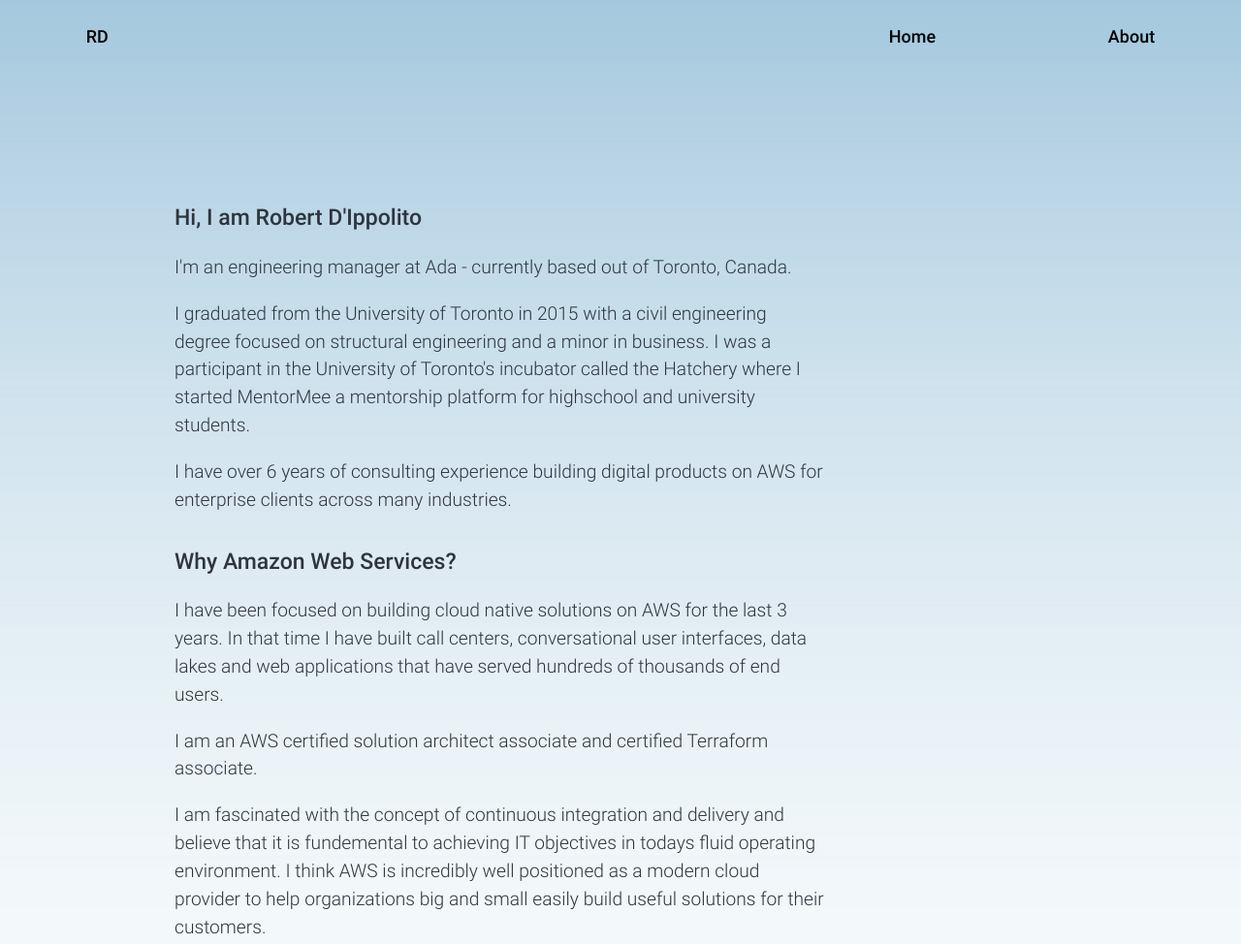
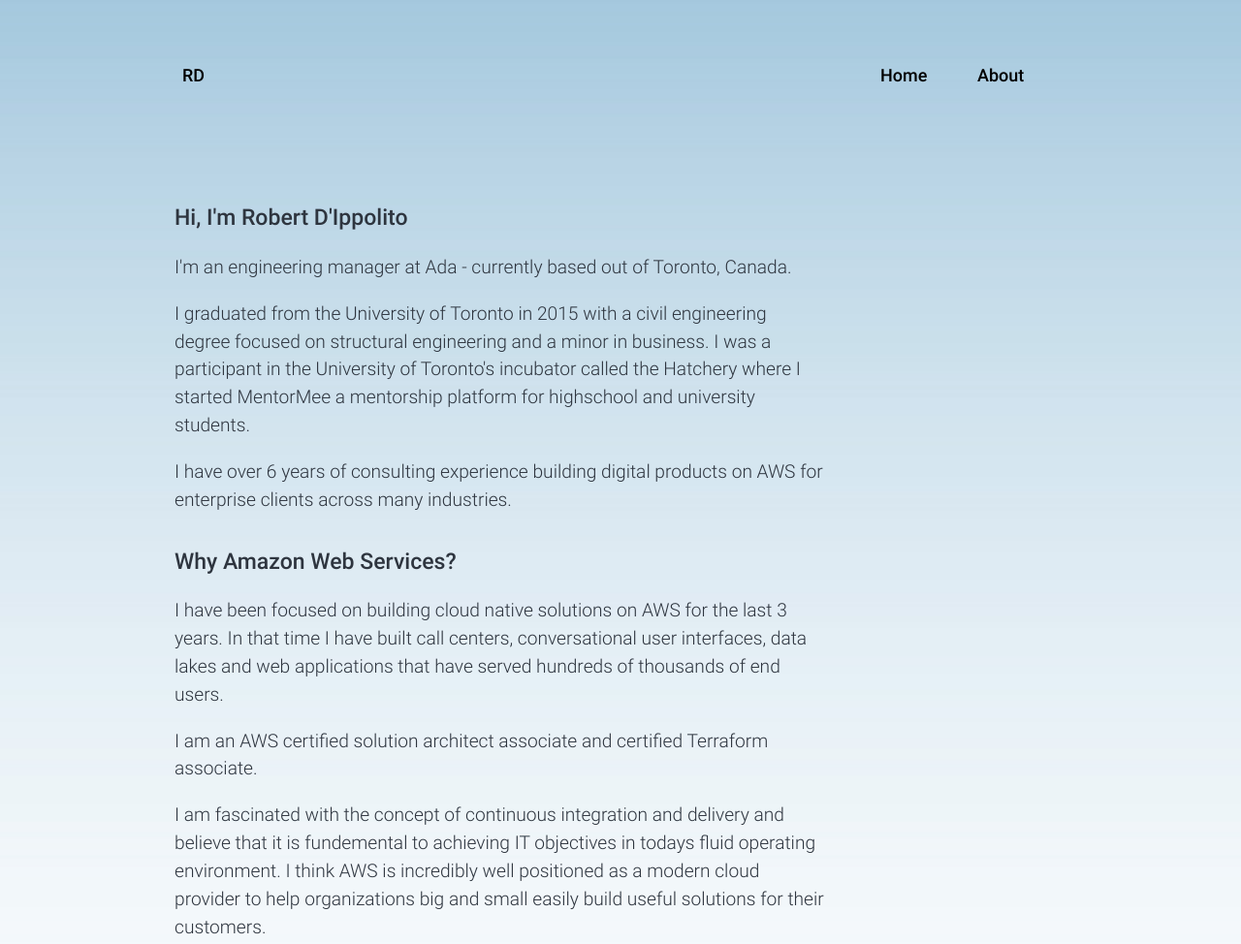
Before and after one commit to robertdippolito/robertdippolito.github.io, a Gatsby site: page /about in a window 1280 px wide. Shown: the top 974 px of the page at 97% size. Built offline with nearby package versions, Linux system fonts and the light colour scheme; Gatsby itself is replaced by a stand-in of ours.

Commit message:
added nav to global-wrapper

```diff
--- a/src/components/layout.js
+++ b/src/components/layout.js
@@ -7,8 +7,8 @@ const Layout = ({ location, title, children }) => {
 
   return (
     <div className="blog-background">
-      <Nav />
       <div className="global-wrapper" data-is-root-path={isRootPath}>
+        <Nav />
         <main>{children}</main>
         <footer className="blog-main-post-footer">
           © {new Date().getFullYear()}, Robert D'Ippolito
--- a/src/pages/about.js
+++ b/src/pages/about.js
@@ -9,7 +9,7 @@ const About = () => {
     <Layout location="/about" title="about">
       <div className="about-container">
         <div className="about-main-section-a">
-          <div className="about-title">Hi, I am Robert D'Ippolito</div>
+          <div className="about-title">Hi, I'm Robert D'Ippolito</div>
           <div className="about-body">
             I'm an engineering manager at Ada - currently based out of Toronto,
             Canada.
--- a/src/style/bio.css
+++ b/src/style/bio.css
@@ -8,6 +8,7 @@
 .bio-main-container {
     padding-top: var(--spacing-12);
     height: 40vh;
+    margin-top: 4em;
 }
 .bio-grid-container {
     display: grid;
--- a/src/style/blog-post.css
+++ b/src/style/blog-post.css
@@ -1,6 +1,7 @@
 @import url("../style.css");
 
 .blog-post-detail-title {
+    margin-top: 4em;
     font-family: Roboto-Medium;
     font-size: var(--fontSize-6);
 }
--- a/src/style/nav.css
+++ b/src/style/nav.css
@@ -36,15 +36,15 @@
     grid-area: navLeft;
     grid-template-columns: repeat(3, 1fr);
     grid-template-areas:
-    "logo empty empty";
+    "logo . .";
 }
 .navbar-right {
     display: grid;
     height: 100%;
-    grid-template-columns: repeat(3, 1fr);
+    grid-template-columns: auto 100px 100px;
     grid-area: navRight;
     grid-template-areas:
-    "empty home about";
+    ". home about";
 }
 .navbar-logo {
     grid-area: logo;
@@ -63,6 +63,7 @@
 }
 .navbar-heading {
     font-family: Roboto-Medium;
+    text-align: left;
     font-size: large;
 }
 .navbar-heading:hover{
```
